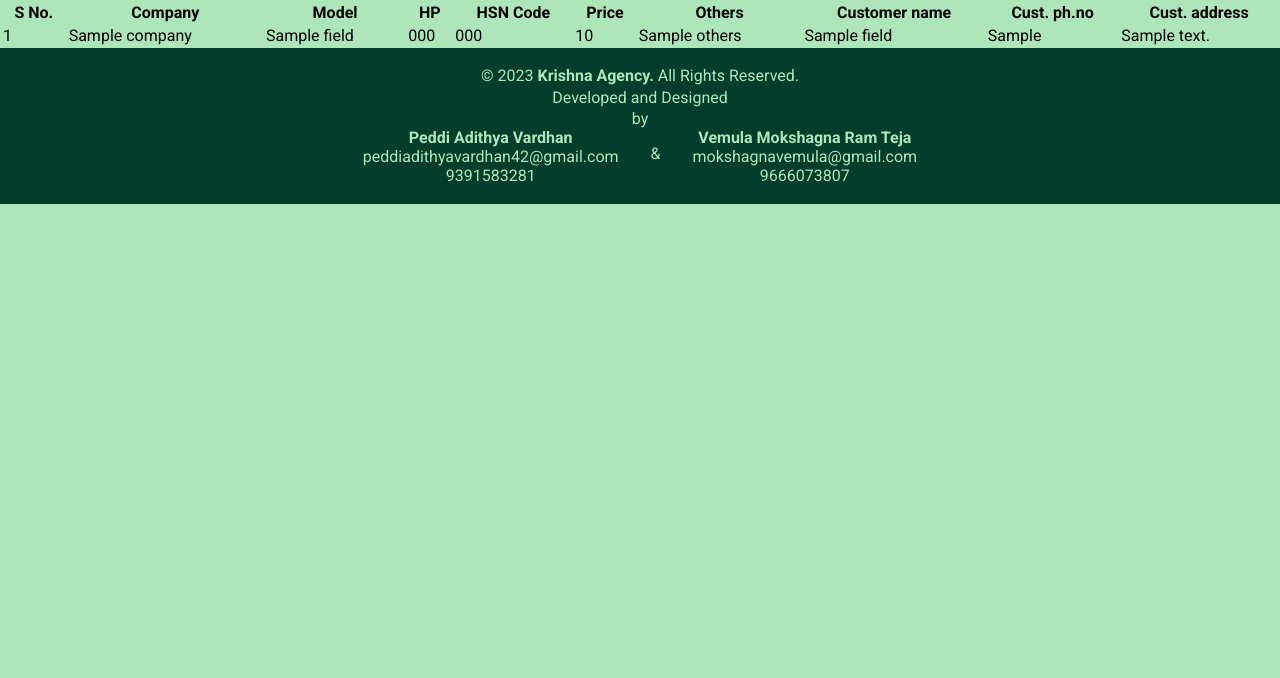
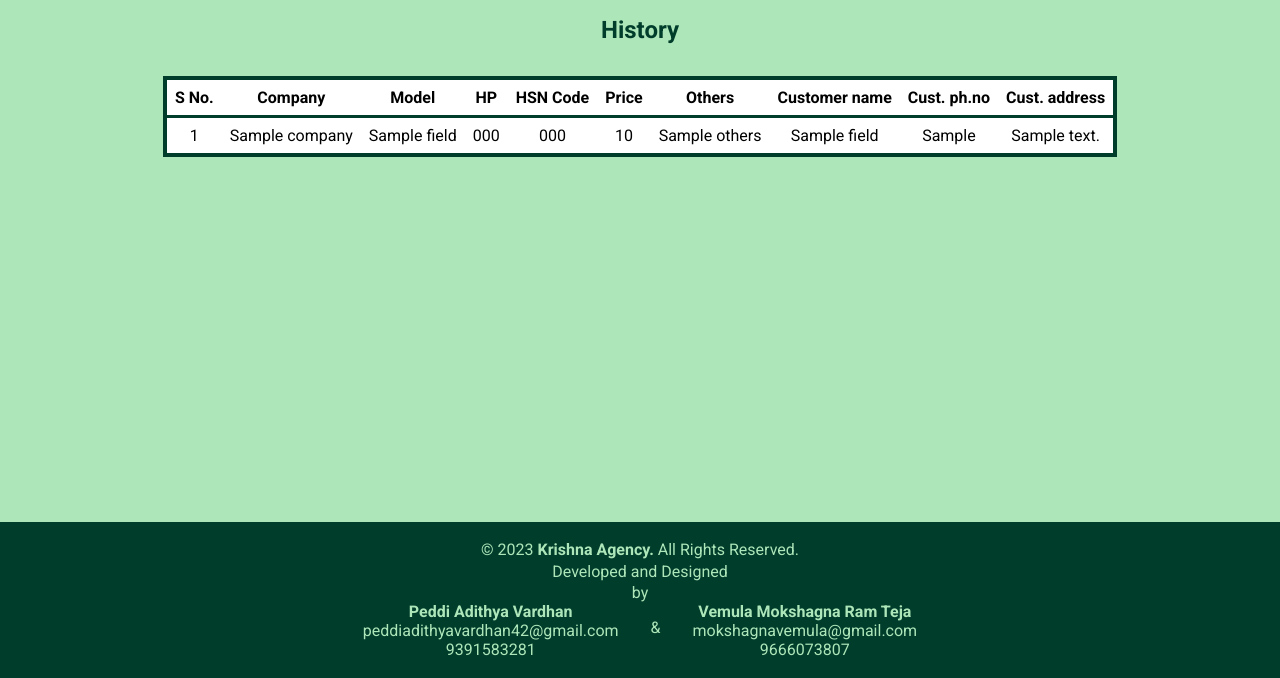
Before and after one commit to adi-1806/stockmanagment, a Django app: template stock/templates/stock/history.html in a window 1280 px wide. Shown: the part 122-800 px from the top of the page. Run offline with Django 3.2, Linux system fonts and the light colour scheme; the template is opened without the code that fills it: most values are stand-ins (such as "Sample title", 1, 10 or a date in 2020).

Commit message:
dont consider this

```diff
--- a/stock/static/stock/history.css
+++ b/stock/static/stock/history.css
@@ -1,8 +1,37 @@
-#imguc{
-    width: 50%;
-    margin: 2rem auto;
-    /* color-scheme: ; */
+main{
+    display: flex;
+    flex-direction: column;
+    align-items: center;
+    flex-wrap: wrap;
 }
-#uc{
-    margin: 2rem auto;
+
+h1{
+    color: #003d2b;
+    font-size: 1.5rem;
 }
+table {
+    margin: 1rem 0;
+    border: 0.3rem solid #003d2b;
+    border-collapse: collapse;
+    background-color: #ffffff;
+}
+
+th,
+td {
+    padding: 0.5rem 0.5rem;
+    text-align: center;
+    border-bottom: 1px solid #003d2b;
+    margin: 0;
+}
+
+tr:nth-child(2n) {
+    background-color: #eeeeee;
+}
+
+th {
+    border-bottom: 0.2rem solid #003d2b;
+}
+
+tr:last-child>td {
+    border-bottom: none;
+}
--- a/stock/static/stock/stock.css
+++ b/stock/static/stock/stock.css
@@ -43,9 +43,7 @@
 table {
     margin: auto;
     border: 0.3rem solid #003d2b;
-    box-shadow: 0px 72px 500px rgba(0, 0, 0, 0.12);
     border-collapse: collapse;
-    border-radius: 10px;
     background-color: #ffffff;
 
 }
@@ -55,7 +53,6 @@
     padding: 0.25rem 1rem;
     text-align: center;
     border-bottom: 1px solid #003d2b;
-    margin: 0;
 }
 
 tr:nth-child(2n) {
--- a/stock/templates/stock/history.html
+++ b/stock/templates/stock/history.html
@@ -11,6 +11,10 @@
 {% endblock page_css %}
 
 {% block page_body %}
+<main>
+
+    <h1>History</h1>
+
     <table>
         <thead>
             <tr>
@@ -43,4 +47,5 @@
         </tbody>
         {% endfor%}
     </table>
+</main>
 {% endblock page_body %}
```
Also changed, not shown: customer/static/customer/stock_list.css (+5 -8 lines), customer/templates/customer/billing.html (+18 -8 lines), customer/templates/customer/stock_list.html (+2 -7 lines). Lines whose indentation alone changed are shown as unchanged.
